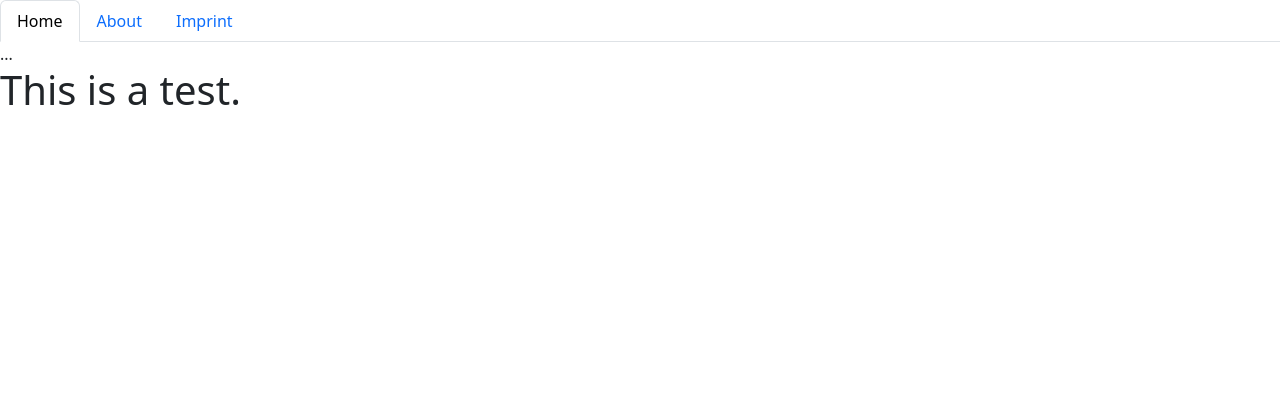
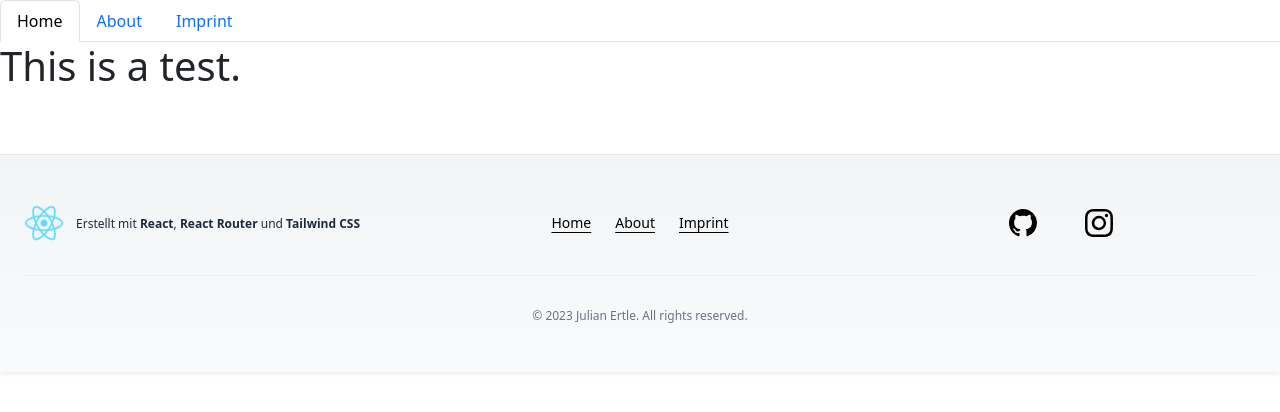
Before and after one commit to julianertle/Website, a React (Vite) app: page /about in a window 1280 px wide. Shown: the top 412 px of the page. Built offline with nearby package versions, Linux system fonts and the light colour scheme.

Commit message:
minor changes

```diff
--- a/src/components/About.jsx
+++ b/src/components/About.jsx
@@ -1,6 +1,6 @@
 import { Link } from "react-router-dom"; // Import the Link component
 import NavBarOwn from "./NavBarOwn";
-
+import Footer from "./Footer";
 
 function About() {
     return (
@@ -11,6 +11,9 @@ function About() {
             <h1>
                 This is a test.
             </h1>
+            <div>
+                <Footer />
+            </div>
         </>
     );
 };
--- a/src/components/Footer.jsx
+++ b/src/components/Footer.jsx
@@ -10,57 +10,66 @@ const routes = [
 
 function Footer() {
   return (
-    <footer className="bg-gray-50 text-black mt-12 border-t border-gray-200">
-      <div className="max-w-7xl mx-auto px-6 py-10 grid grid-cols-1 md:grid-cols-3 gap-8 items-center">
+    <footer className="bg-gradient-to-b from-gray-100 to-gray-50 text-gray-800 mt-16 border-t border-gray-200 shadow-sm">
+      <div className="max-w-7xl mx-auto px-4 sm:px-6 lg:px-8 py-12">
+        <div className="grid grid-cols-1 md:grid-cols-3 gap-8 items-center">
           {/* Logo and technologies */}
-        <div style={{ display: 'flex', alignItems: 'center', gap: '0.75rem'}}>
-  <img src="/logo192.png" alt="Logo" style={{ height: 40, width: 40 }} />
+          <div style={{ display: 'flex', alignItems: 'center', gap: '0.75rem' }}>
+            <img
+              src="/logo192.png"
+              alt="Logo"
+              style={{ height: 40, width: 40 }}
+              className="rounded-full object-cover transition-transform duration-300 hover:scale-110"
+            />
             <div style={{ display: 'flex', alignItems: 'center', height: 40 }}>
               <p style={{ margin: 0, fontSize: 12, lineHeight: 'normal' }}>
-      Erstellt mit React, React Router und Tailwind CSS
+                Erstellt mit <span className="font-semibold">React</span>,{' '}
+                <span className="font-semibold">React Router</span> und{' '}
+                <span className="font-semibold">Tailwind CSS</span>
               </p>
             </div>
           </div>
 
-
-
-
           {/* Navigation links */}
-        <div className="flex justify-center space-x-8">
+          <nav className="flex justify-center gap-6">
             {routes.map((route) => (
               <Link
                 key={route.name}
                 to={route.path}
-              className="text-sm font-medium text-black hover:text-gray-600 transition-colors duration-200"
+                className="text-sm font-medium text-black hover:text-black hover:underline underline-offset-4 transition-all duration-200 ease-in-out"
               >
                 {route.name}
               </Link>
             ))}
-        </div>
+          </nav>
 
           {/* Social icons */}
-        <div className="flex justify-end space-x-6 pr-6">
+          <div className="flex justify-end gap-5">
             <a
               href="https://github.com/julianertle"
               target="_blank"
               rel="noopener noreferrer"
-            className="text-black hover:text-gray-600 transition-colors duration-200"
+              className="text-black hover:text-black transition-all duration-200 transform hover:scale-125"
+              aria-label="GitHub Profile"
             >
-            <BsGithub size={24} />
+              <BsGithub size={28} />
             </a>
             <a
               href="https://www.instagram.com/julez_vin?igsh=ZDAwbzZqbGJ5ZXh2"
               target="_blank"
               rel="noopener noreferrer"
-            className="text-black hover:text-gray-600 transition-colors duration-200"
+              className="text-black hover:text-black transition-all duration-200 transform hover:scale-125"
+              aria-label="Instagram Profile"
             >
-            <BsInstagram size={24} />
+              <BsInstagram size={28} />
             </a>
           </div>
         </div>
 
-      <div className="text-center text-xs text-black py-6 border-t border-gray-200">
+        {/* Copyright */}
+        <div className="mt-8 pt-8 text-center text-xs text-gray-500 border-t border-gray-200/50">
           © {new Date().getFullYear()} Julian Ertle. All rights reserved.
+        </div>
       </div>
     </footer>
   );
--- a/src/components/Imprint.jsx
+++ b/src/components/Imprint.jsx
@@ -1,4 +1,5 @@
 import NavBarOwn from "./NavBarOwn";
+import Footer from "./Footer";
 
 
 function Imprint(){
@@ -10,6 +11,9 @@ function Imprint(){
             <h1>
                 Imprint.
             </h1>
+            <div>
+                <Footer />
+            </div>
         </>
     );
 };
--- a/src/components/NavBarOwn.jsx
+++ b/src/components/NavBarOwn.jsx
@@ -13,11 +13,6 @@ function NavBarOwn() {
           <a className="nav-link" id="contact-tab" data-toggle="tab" href="/imprint" role="tab" aria-controls="imprint" aria-selected="false">Imprint</a>
         </li>
       </ul>
-      <div className="tab-content" id="myTabContent">
-        <div className="tab-pane fade show active" id="home" role="tabpanel" aria-labelledby="home-tab">...</div>
-        <div className="tab-pane fade" id="profile" role="tabpanel" aria-labelledby="profile-tab">...</div>
-        <div className="tab-pane fade" id="contact" role="tabpanel" aria-labelledby="contact-tab">...</div>
-      </div>
     </>
   );
 }
```
Lines whose indentation alone changed are shown as unchanged.
